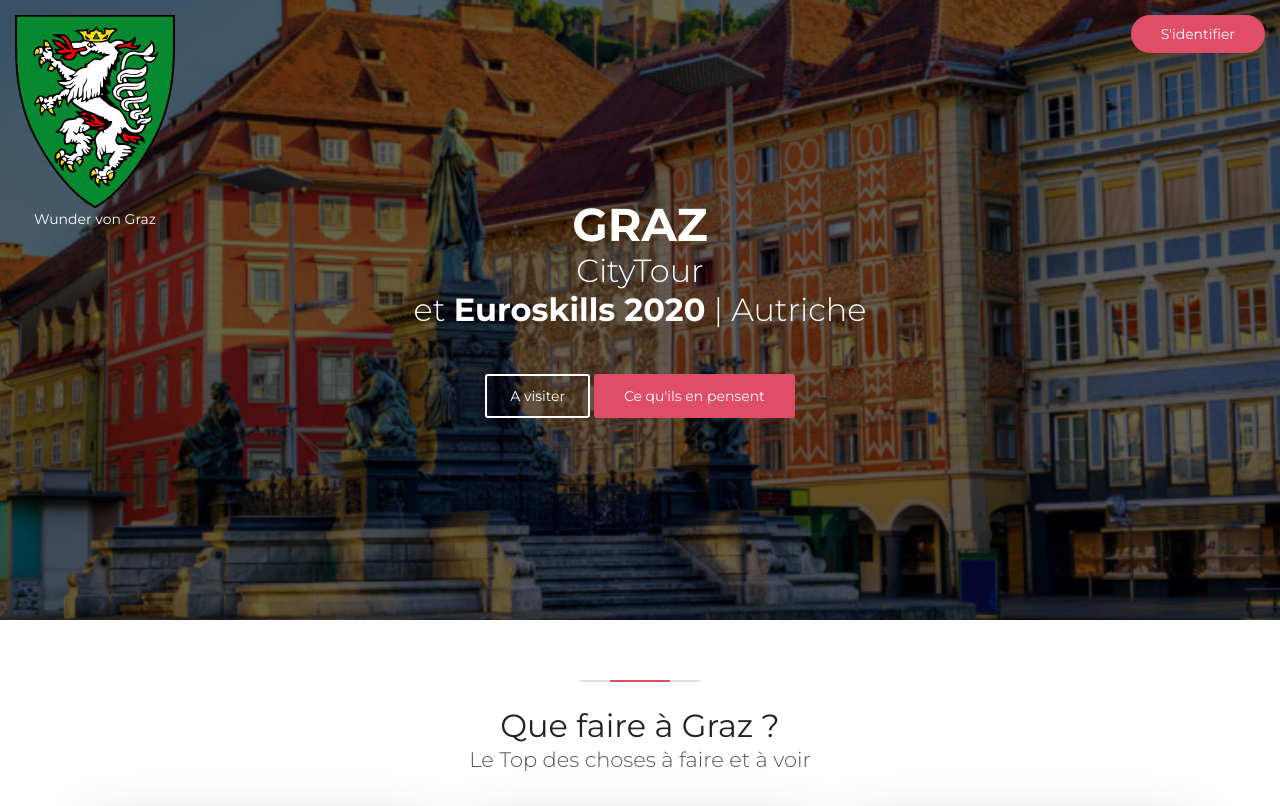
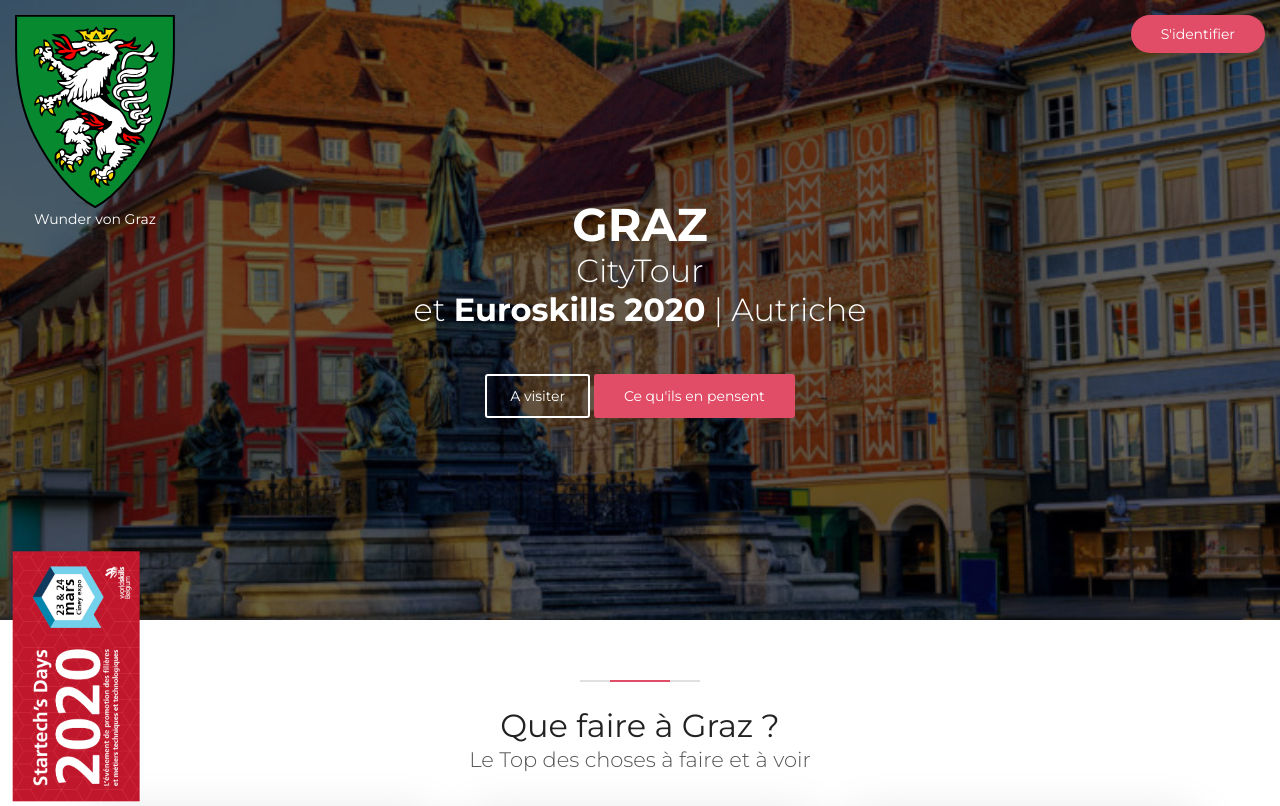
Before and after one commit to pcharli/graz, a plain HTML site: page index.html in a window 1280 px wide. Shown: the top 806 px of the page. Drawn offline with Linux system fonts and the light colour scheme.

Commit message:
ajout logo startech's

```diff
--- a/index.html
+++ b/index.html
@@ -36,14 +36,25 @@
 			width: 100%;
 
 		}
+
+		.logo_startech img {
+			transform: rotate(-90deg);
+			width: 250px;
+			position: fixed;
+			bottom: 60px;
+			left: -49px;
+			display: none;
+		}
 		@media (min-width: 767px) {
 		.imageBox {
 			width: 30%;
 			float:left;
 			margin-right: 1em;
+		}
+		.logo_startech img {
+			display: block;
+		}
 
-
-		}
 }
 	</style>
 </head>
@@ -365,6 +376,7 @@
 	<footer>
 		<div class="container margin_30_5 text-center">
 			<p>© 2020 | Cepegra. Développé par <a href="https://cepegra.be">Pierre</a></p>
+			<div class="logo_startech"><img src="img-preview/logo_startechs.png" alt="Logo des Startech's Days"></div>
 		</div>
 	</footer>
 
```
Also changed, not shown: img-preview/logo_startechs.png (added).
